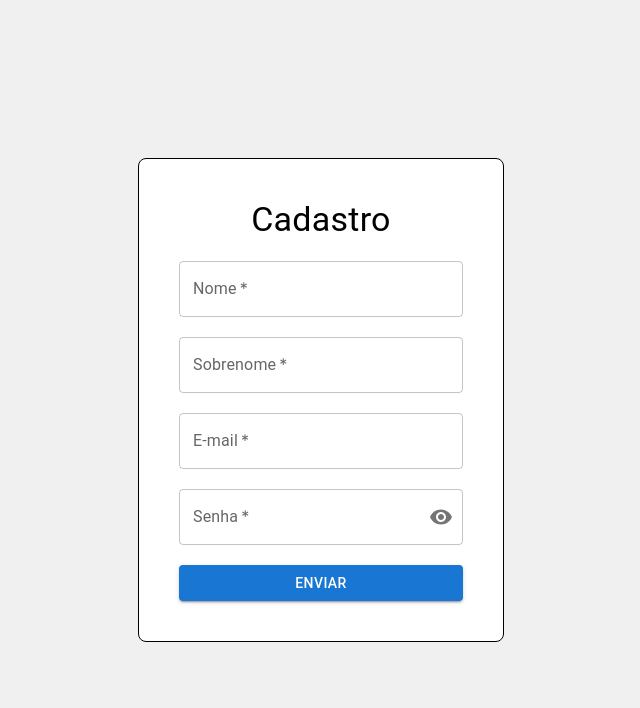
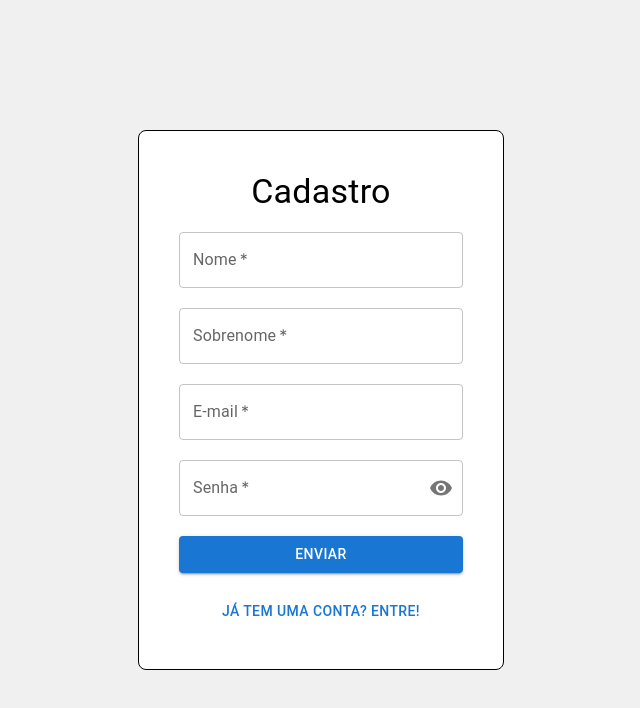
Before and after one commit to cp-operacional/authproject, a React (Create React App) app: page /register in a window 1280 px wide. Shown: the top 708 px of the page, without its empty margins (319-959 px from the left). Built offline with nearby package versions, Linux system fonts and the light colour scheme.

Commit message:
feat: login button

```diff
--- a/src/components/RegistrationForm/index.tsx
+++ b/src/components/RegistrationForm/index.tsx
@@ -1,4 +1,5 @@
 import { FormEvent, useState } from 'react'
+import { useNavigate } from 'react-router-dom'
 import {
   Button,
   IconButton,
@@ -10,9 +11,6 @@ import {
 } from '@mui/material'
 import Visibility from '@mui/icons-material/Visibility'
 import VisibilityOff from '@mui/icons-material/VisibilityOff'
-
-import { useAuth } from '../../contexts/AuthContext'
-import { useNavigate } from 'react-router-dom'
 
 import * as S from './styles'
 
@@ -86,6 +84,10 @@ const RegistrationForm = () => {
 
   const handleClickShowPassword = () => {
     setShowPassword(!showPassword)
+  }
+
+  const handleOnClickLogin = () => {
+    navigate('/login')
   }
 
   const handleRedirect = () => {
@@ -171,6 +173,14 @@ const RegistrationForm = () => {
         <Button type="submit" variant="contained" disabled={isRequesting}>
           Enviar
         </Button>
+        <Button
+          type="button"
+          variant="text"
+          disabled={isRequesting}
+          onClick={handleOnClickLogin}
+        >
+          Já tem uma Conta? Entre!
+        </Button>
       </S.FormContainer>
     </S.Container>
   )
```
